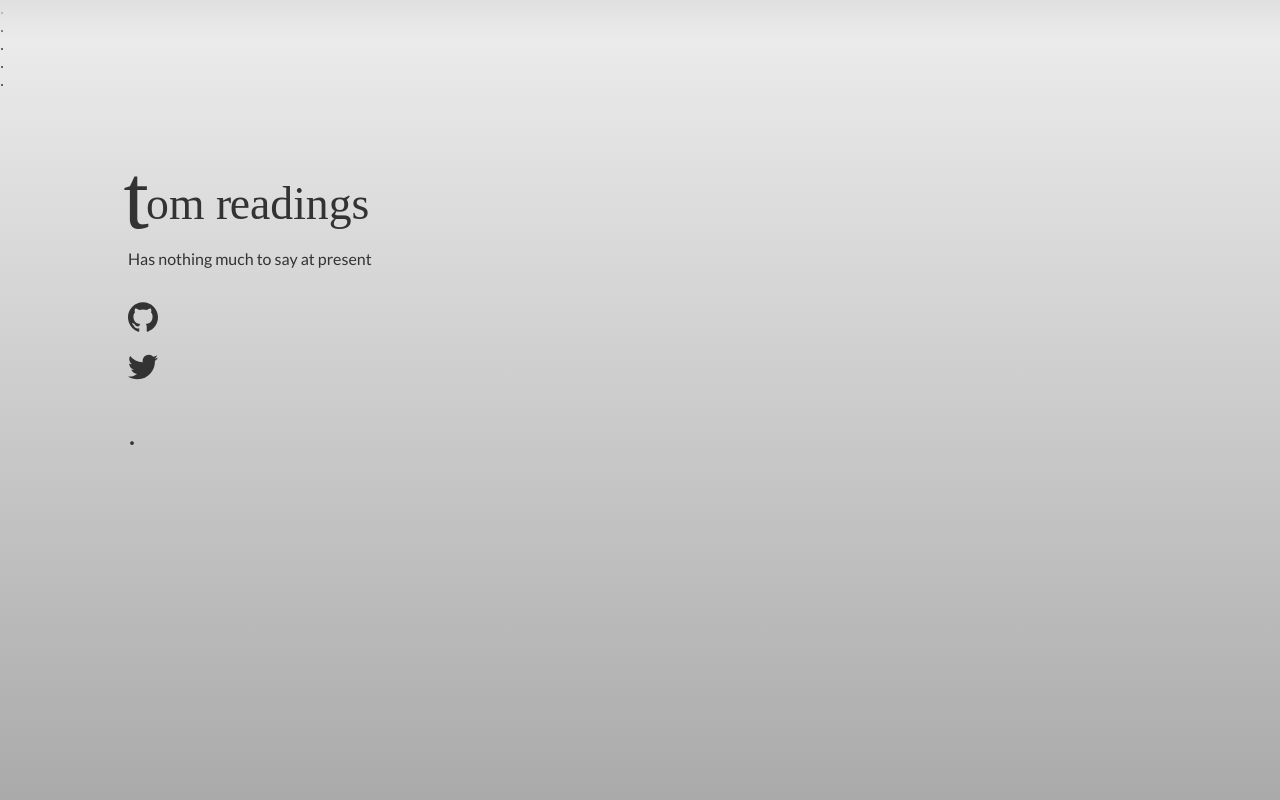
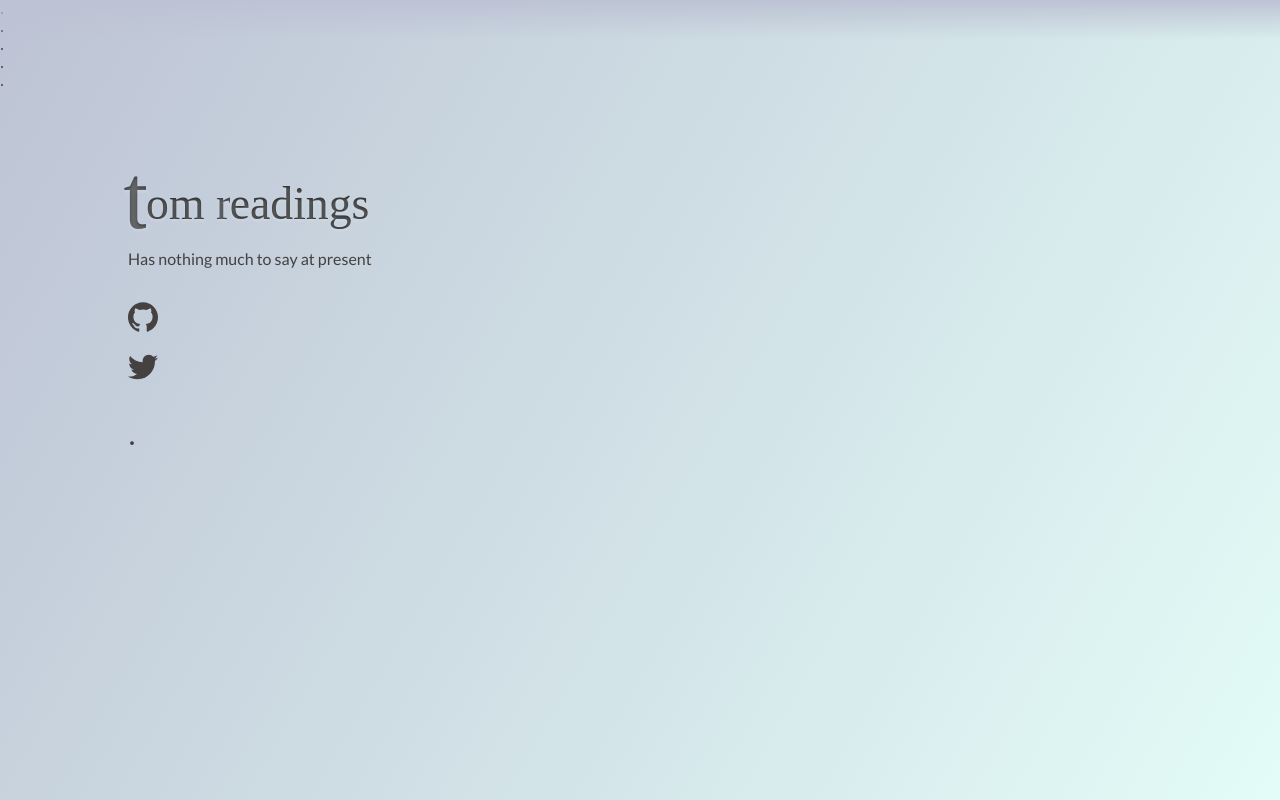
Before and after one commit to tombola/treadings-static, a plain HTML site: page index.html in a window 1280 px wide. Drawn offline with Linux system fonts and the light colour scheme; a web font is replaced by a local one.

Commit message:
Inlay title

```diff
--- a/styles.css
+++ b/styles.css
@@ -1,5 +1,5 @@
 :root {
-  --black: #333;
+  --black: #444140;
   --heading-font: "Ramaraja", serif;
   --body-font: "Lato", Sans-Serif;
   --heading-ratio: 1.3;
@@ -8,6 +8,8 @@
   --h3-font-size: calc(var(--h4-font-size) * var(--heading-ratio));
   --h2-font-size: calc(var(--h3-font-size) * var(--heading-ratio));
   --h1-font-size: calc(var(--h2-font-size) * var(--heading-ratio));
+  --light-backdrop: #e3fcf7;
+  --dark-backdrop: #bdc3d4;
 }
 
 * {
@@ -20,7 +22,15 @@ html,
 body {
   width: 100%;
   height: 100%;
-  background: linear-gradient(#eee, #aaa);
+  overflow: hidden;
+}
+
+html {
+  background: linear-gradient(
+    120deg,
+    var(--dark-backdrop),
+    var(--light-backdrop)
+  );
 }
 
 article {
@@ -129,14 +139,26 @@ a {
   color: var(--black);
 }
 
+h1,
+h1 .initial {
+  background-color: var(--black);
+  background-color: #222;
+  color: transparent;
+  text-shadow: 0px 2px 3px rgba(255, 255, 255, 0.2);
+  -webkit-background-clip: text;
+  -moz-background-clip: text;
+  background-clip: text;
+  opacity: 0.9;
+}
+
 /* Animation */
 
-body {
-  overflow: hidden;
-}
-
 .bubble-shield {
-  background: linear-gradient(#dfdfdf, rgba(255, 255, 255, 0));
+  background: linear-gradient(
+    to bottom,
+    var(--dark-backdrop),
+    rgba(255, 255, 255, 0)
+  );
   z-index: 999;
   height: 40px;
   width: 100%;
@@ -149,6 +171,7 @@ body {
     color: #555;
     position: absolute;
     font-size: 1.3em;
+    margin-top: -1em;
   }
 
   .x1 {
```
